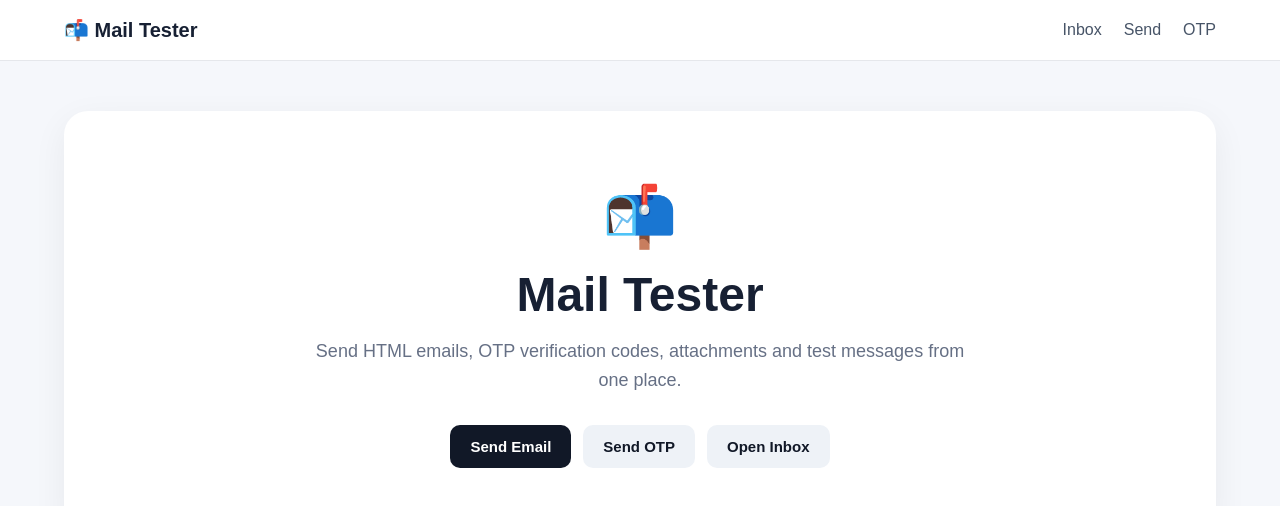
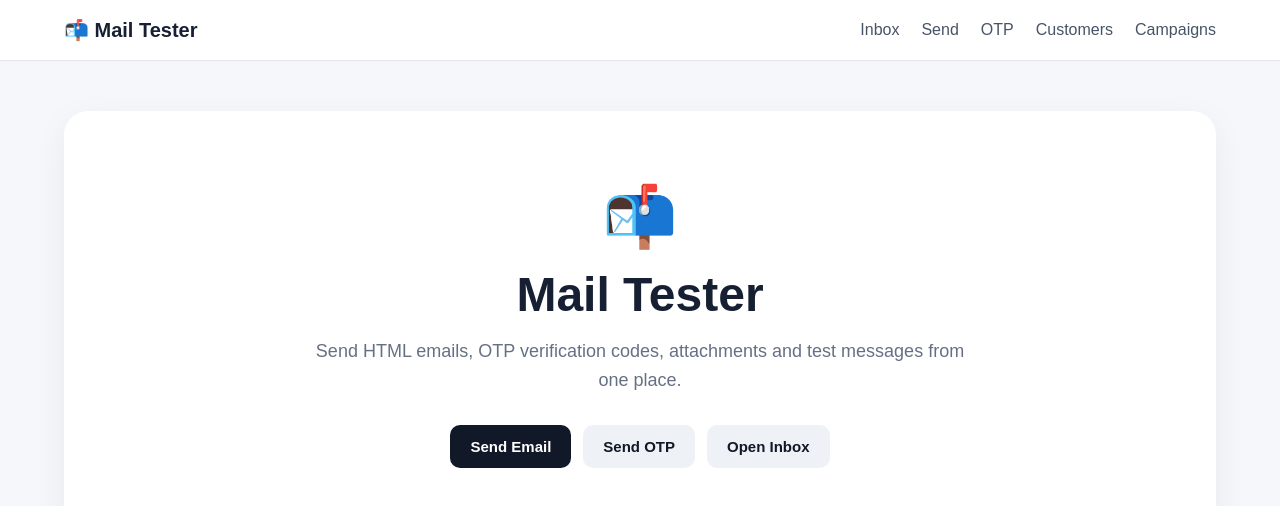
Before and after one commit to Dennisbed1234/BOA-SMTP, a Next.js app: page / in a window 1280 px wide. Shown: the top 506 px of the page. Built offline with nearby package versions, Linux system fonts and the light colour scheme.

Commit message:
Update layout.tsx

```diff
--- a/app/layout.tsx
+++ b/app/layout.tsx
@@ -22,10 +22,12 @@ export default function RootLayout({
             </Link>
 
             <nav>
-              <Link href="/inbox">Inbox</Link>
-              <Link href="/send">Send</Link>
-              <Link href="/otp">OTP</Link>
-            </nav>
+  <Link href="/inbox">Inbox</Link>
+  <Link href="/send">Send</Link>
+  <Link href="/otp">OTP</Link>
+  <Link href="/customers">Customers</Link>
+  <Link href="/campaigns">Campaigns</Link>
+</nav>
 
           </div>
         </header>
```
